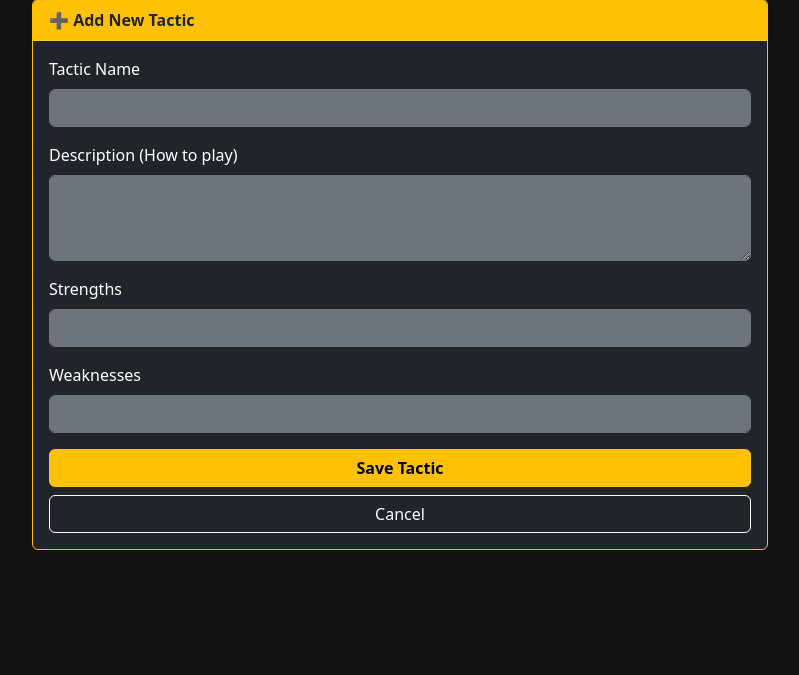
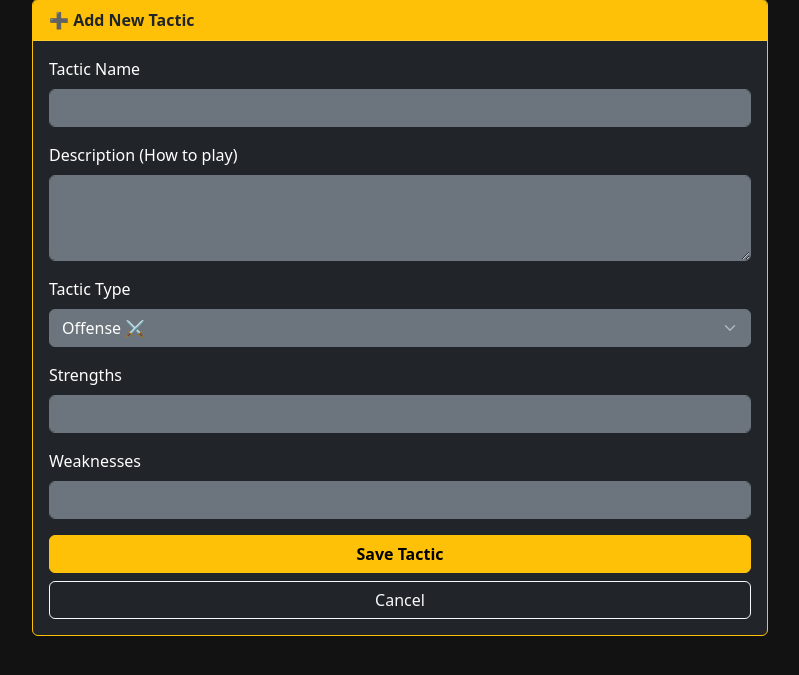
Before and after one commit to jamInwza007x/hoop-analytics, a Flask app: page /tactics/add in a window 1280 px wide. Shown: the part 82-757 px from the top of the page, without its empty margins (240-1039 px from the left). Run offline with Flask 3, Linux system fonts and the light colour scheme.

Commit message:
Final project completion and README update

```diff
--- a/templates/add_tactic.html
+++ b/templates/add_tactic.html
@@ -18,6 +18,13 @@
                         <textarea class="form-control bg-secondary text-white border-secondary" name="description" rows="3" required></textarea>
                     </div>
                     <div class="mb-3">
+                        <label class="form-label">Tactic Type</label>
+                        <select name="type" class="form-select bg-secondary text-white border-secondary">
+                            <option value="Offense">Offense ⚔️</option>
+                            <option value="Defense">Defense 🛡️</option>
+                        </select>
+                    </div>
+                    <div class="mb-3">
                         <label class="form-label">Strengths</label>
                         <input type="text" class="form-control bg-secondary text-white border-secondary" name="strength">
                     </div>
```
Also changed, not shown: README.md (added), instance/hoop.db (added).
